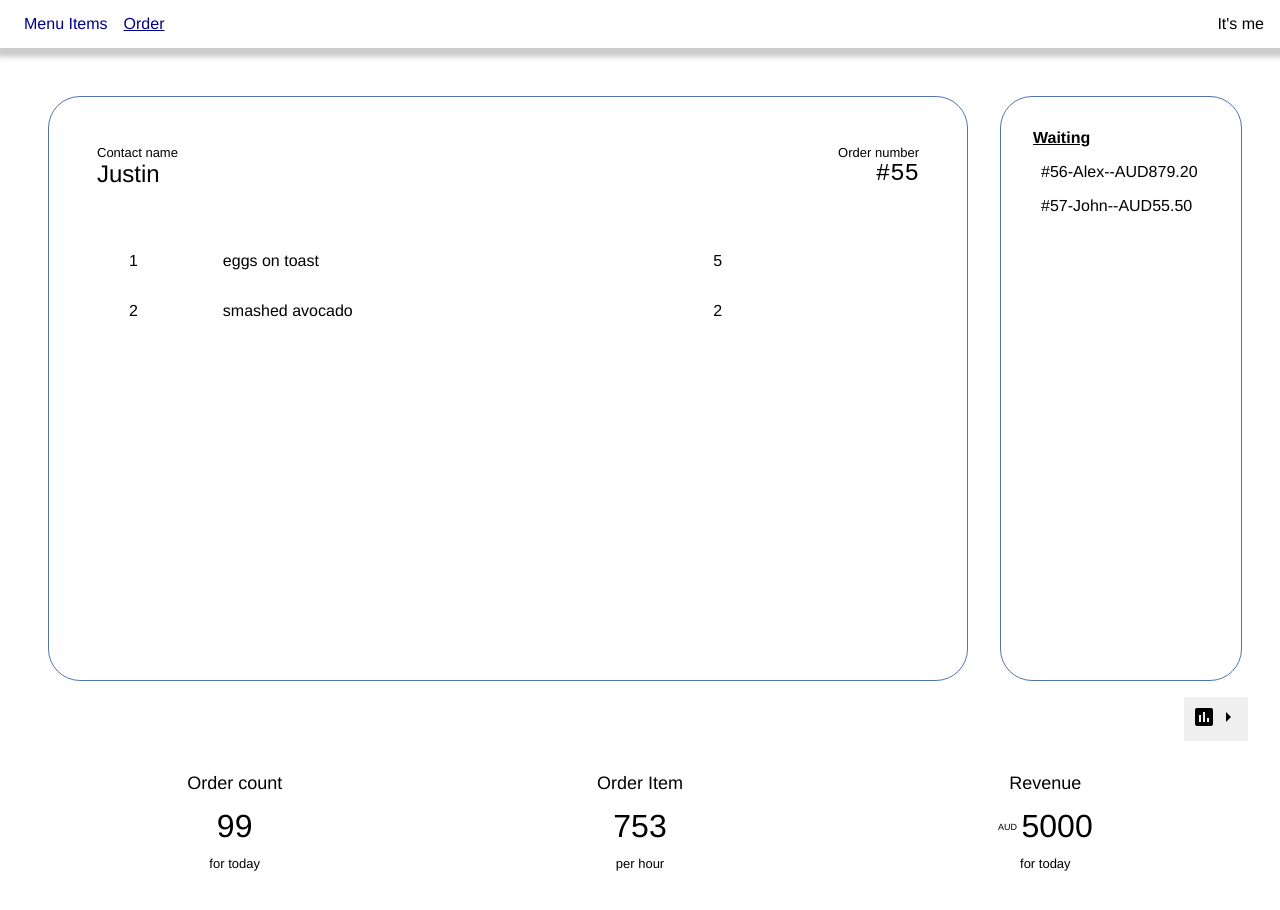
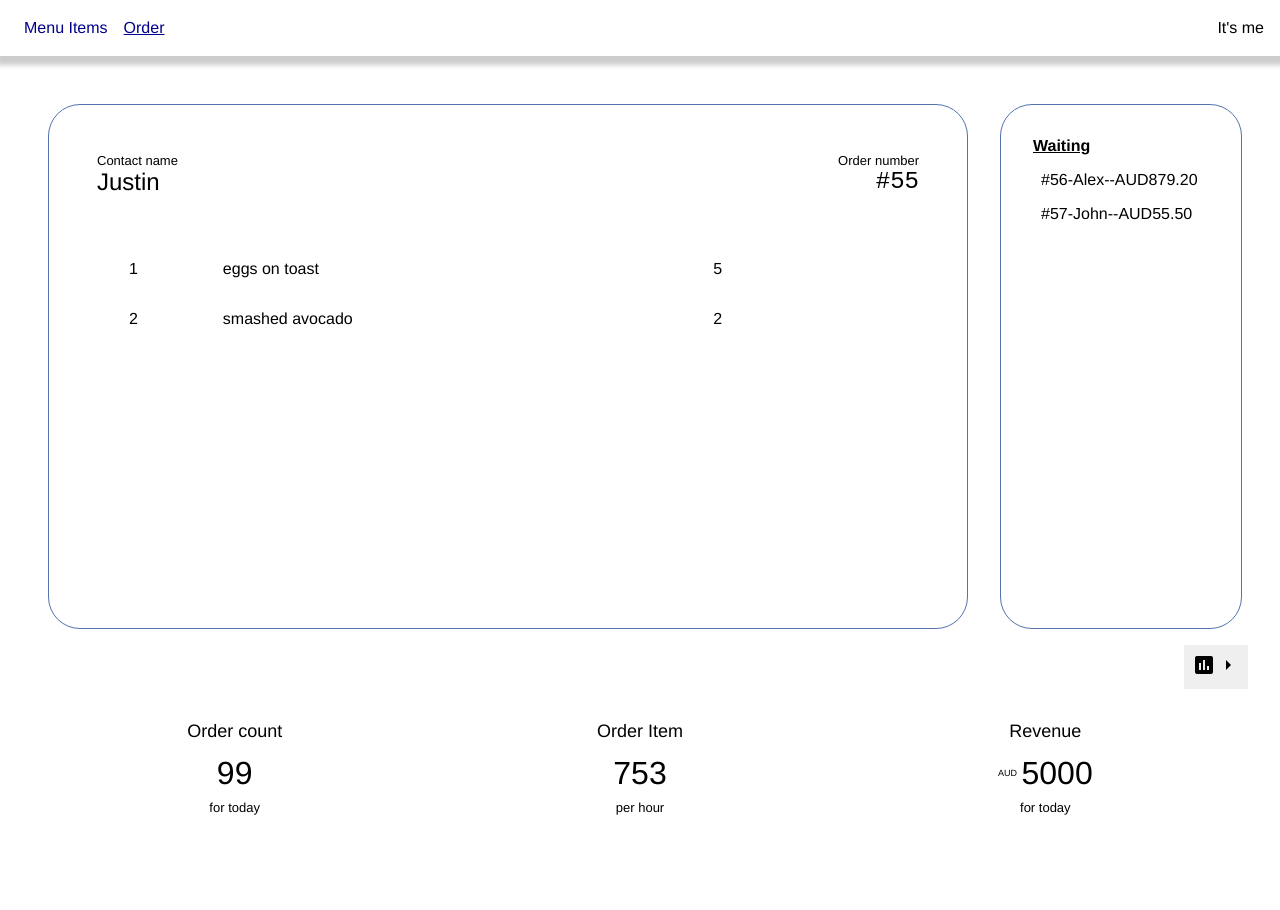
Before and after one commit to crudyapps/open-kitch, a React (Vite) app in the folder kitch-ui/: page /orders in a window 1280 px wide. Shown: the top 910 px of the page. After the commit the page ends 879 px from the top, so only its background shows below. Built offline with nearby package versions, Linux system fonts and the light colour scheme.

Commit message:
fix up css - remove size control using percentages

```diff
--- a/kitch-ui/src/app.css
+++ b/kitch-ui/src/app.css
@@ -26,7 +26,7 @@ time, mark, audio, video, button {
 }
 
 .header{
-    height: 3em;
+    height: 3.5em;
     display: flex;
     justify-content: space-between;
     align-items: center;
@@ -39,6 +39,15 @@ time, mark, audio, video, button {
 
 .header > .left {
     display: flex;
+}
+
+.body{
+    display: flex;
+    flex-grow: 1;
+}
+
+.footer{
+    height: 2em;
 }
 
 .navItem {
@@ -58,16 +67,9 @@ time, mark, audio, video, button {
     cursor: pointer;
 }
 
-.body{
-    flex-grow: 10;
-}
-
-.footer{
-    height: 2em;
-}
-
 .menu{
     display: flex;
+    flex: 1 0;
     flex-direction: column;
     padding: 5em;
 }
@@ -116,7 +118,7 @@ time, mark, audio, video, button {
     display: flex;
     flex-direction: column;
     padding: 2em;
-    height:100%;
+    flex: 1 0;
 }
 
 .order-details-container {
```
